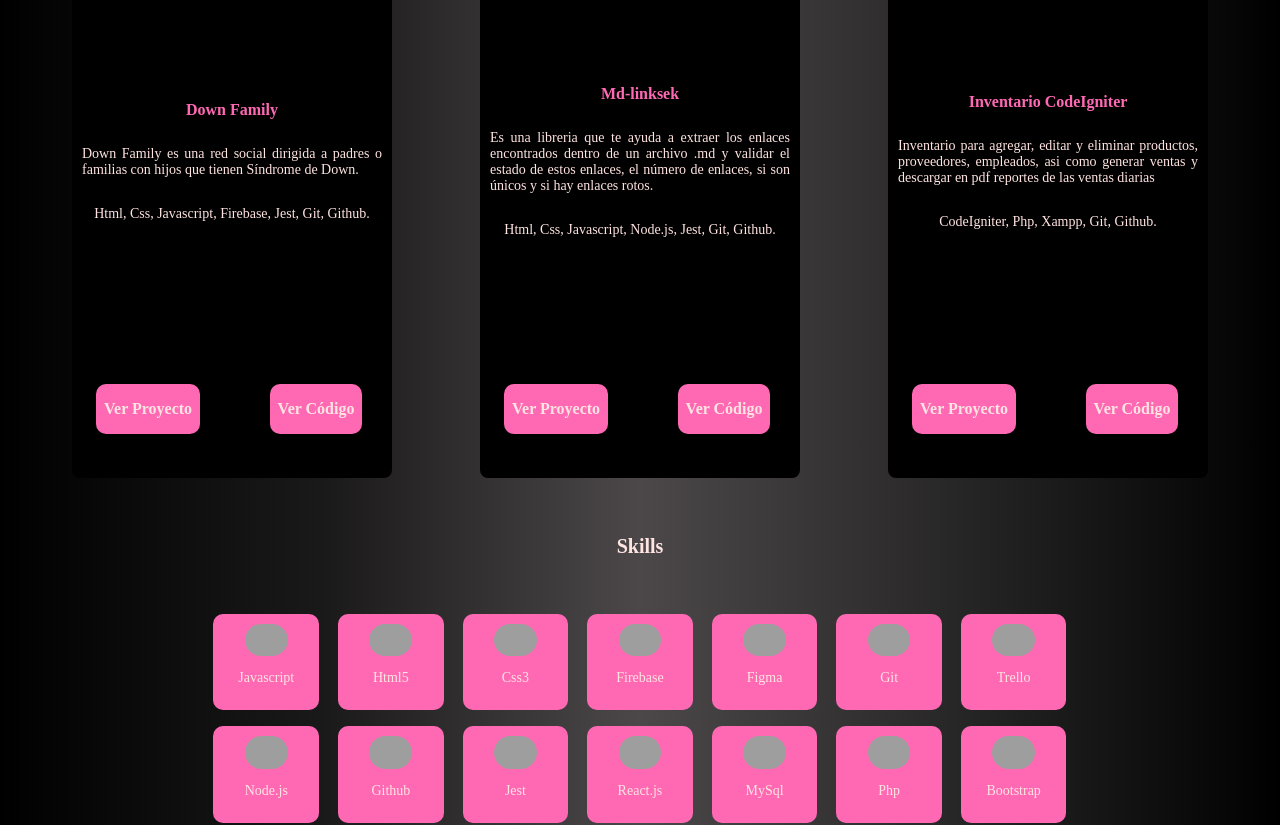
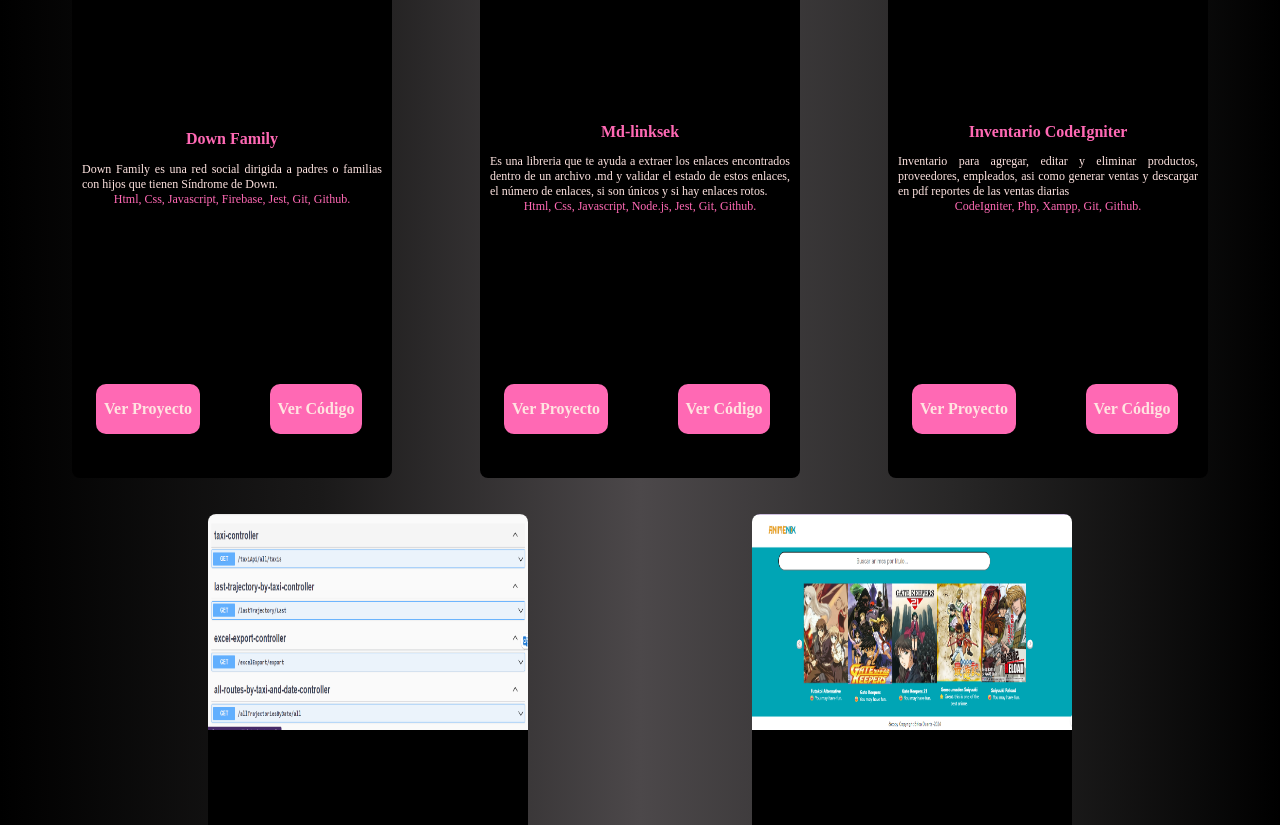
Before and after one commit to ErikaDUARTEm/MyPortfolio, a React (Vite) app in the folder portfolio/: page / in a window 1280 px wide. Shown: the part 1840-2665 px from the top of the page. Built offline with nearby package versions, Linux system fonts and the light colour scheme; grey boxes are pictures that could not be loaded; a web font is replaced by a local one.

Commit message:
add ultimos proyectos

```diff
--- a/portfolio/src/components/projects/AllProjects.jsx
+++ b/portfolio/src/components/projects/AllProjects.jsx
@@ -3,6 +3,8 @@ import fotoTrivia from "../../assets/fotoTrivia.png";
 import pokemon from "../../assets/pokemon.png";
 import socialNetwork from "../../assets/socialNetwork.png";
 import inventario from "../../assets/inventario.png";
+import api from "../../assets/api.png";
+import animex from "../../assets/animex.png";
 import "./CardProjects.css";
 
 export function AllProjects() {
@@ -75,6 +77,24 @@ export function AllProjects() {
             url={"https://isomeric-leaders.000webhostapp.com/"}
             repo={"https://github.com/ErikaDUARTEm/inventario-codeIgniter"}
           />
+          <CardProjects
+            imagen={api}
+            title={"Api fleet Management"}
+            description={
+              "Desarrolle una API REST de un Fleet Management Software para consultar las ubicaciones de los vehículos de una empresa de taxis en Beijing, China."}
+            technologies={"Java, Spring Boot, Spring Boot test, JUnit, Hibernate, PostgreSQL, base de datos en Vercel"}
+            url={"https://github.com/ErikaDUARTEm/UPSK-JAVA-001-fleet-management-api"}
+            repo={"https://github.com/ErikaDUARTEm/UPSK-JAVA-001-fleet-management-api"}
+          />
+          <CardProjects
+            imagen={animex}
+            title={"App full stack"}
+            description={
+              "App desarrollada en el Frontend con React.js y en el Backend con Java y Spring boot, Consiste en consumir una Api pública y crear un buscador por título y de un carrusel que muestra todos los animes con imagen y nombre y muestra las reglas de negocio enviadas desde el backend. En el backend se manejan las reglas de negocio donde se hace un cálculo de porcentaje de las puntuaciones de los animes por temporada, las que tengan una puntuación mayor a 7 es la anime mejor recomendada."}
+            technologies={"Java, Spring Boot, React, Css3"}
+            url={"https://github.com/ErikaDUARTEm/challenge-prueba-tecnica"}
+            repo={"https://github.com/ErikaDUARTEm/challenge-prueba-tecnica"}
+          />
         </div>
       </div>
     </>
--- a/portfolio/src/components/projects/CardProjects.css
+++ b/portfolio/src/components/projects/CardProjects.css
@@ -144,6 +144,13 @@ a{
     .container-description > h2{
         font-size: 16px;
     }
+    .container-description > p{
+        font-size: 12px;
+        margin: 0;
+    }
+    .container-description > p:nth-child(3){
+        color:#FF69B4;
+    }
     .section-all-projects{
         width: 100%;
         height: 80%;
```
Also changed, not shown: portfolio/src/assets/animex.png (added), portfolio/src/assets/api.png (added).
